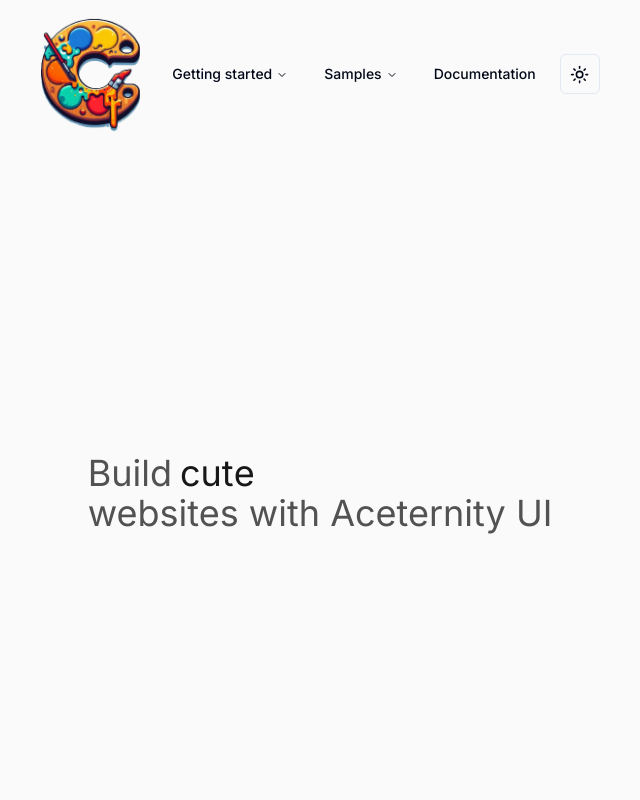
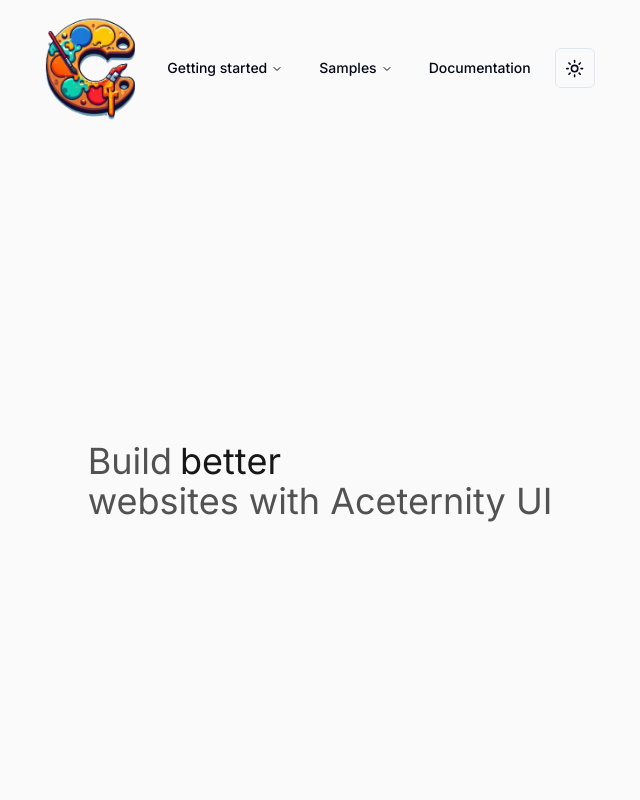
Before and after one commit to clavelian/ClavelAdvertisingMarketing, a Next.js app in the folder cad/: page / in a window 1280 px wide. Shown: the top 800 px of the page, without its empty margins (320-960 px from the left). Built offline with nearby package versions, Linux system fonts and the light colour scheme.

Commit message:
feat: removed 1 options from lnd new: light and dark only, edited flipwords to max 100k ms (experimental)

```diff
--- a/cad/app/page.tsx
+++ b/cad/app/page.tsx
@@ -6,20 +6,20 @@ import { ModeToggle } from "../components/ui/lnd";
 // import { FloatingDockDemo } from "../components/floatingDock";
 import { StickyScrollRevealDemo } from "../components/stickyScroll";
 import Link from "next/link";
-import MyButton from "../components/ui/contactus";
 
 export default function Home() {
   return (
     <>
       <nav className="pt-4 flex exclude:items-center exclude:justify-center ">
-        <span className="pr-4 mobile:justify-start mobile:pl-5">
+        <span className="pr-4 mobile:justify-start mobile:pl-10 mobile:pt-5 ">
           <Image
             src={camLogo}
-            width={100}
-            height={100}
+            width={90}
+            height={90}
             alt="camLogo"
             priority={false}
             layout="none"
+            objectFit="cover"
           />
         </span>
         <span className="mobile:hidden ">
@@ -28,9 +28,6 @@ export default function Home() {
         <span className="exclude:pl-2 right-7 mobile:hidden">
           <ModeToggle />
         </span>
-        <div className="absolute top-14 right-1/3">
-          <MyButton />
-        </div>
 
         {/* =================body section================= */}
       </nav>
--- a/cad/components/ui/contactus.tsx
+++ /dev/null
@@ -1,20 +0,0 @@
-"use client";
-import { useRouter } from "next/router";
-
-function MyButton() {
-  const router = useRouter();
-
-  const handleClick = () => {
-    router.push("/another-component");
-  };
-
-  return (
-    <button
-      onClick={handleClick}
-      className="px-5 py-2 rounded-md bg-teal-500 text-white font-bold transition duration-200 hover:bg-white hover:text-black border-2 border-transparent hover:border-teal-500 exclude:hidden"
-    >
-      Contact
-    </button>
-  );
-}
-export default MyButton;
--- a/cad/components/ui/flip-words.tsx
+++ b/cad/components/ui/flip-words.tsx
@@ -5,7 +5,7 @@ import { cn } from "@/lib/utils";
 
 export const FlipWords = ({
   words,
-  duration = 3000,
+  duration = 100000,
   className,
 }: {
   words: string[];
@@ -57,6 +57,7 @@ export const FlipWords = ({
           scale: 2,
           position: "absolute",
         }}
+        // ============================edit this line
         className={cn(
           "z-10 inline-block relative text-left text-neutral-900 dark:text-neutral-100 px-2",
           className
--- a/cad/components/ui/lnd.tsx
+++ b/cad/components/ui/lnd.tsx
@@ -31,9 +31,6 @@ export function ModeToggle() {
         <DropdownMenuItem onClick={() => setTheme("dark")}>
           Dark
         </DropdownMenuItem>
-        <DropdownMenuItem onClick={() => setTheme("system")}>
-          System
-        </DropdownMenuItem>
       </DropdownMenuContent>
     </DropdownMenu>
   );
```
